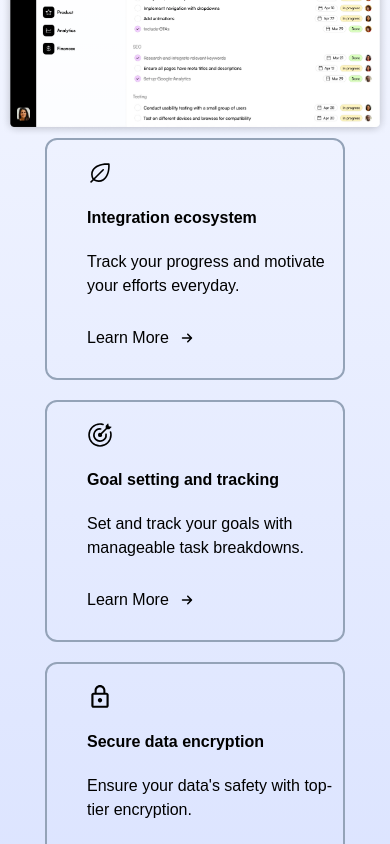
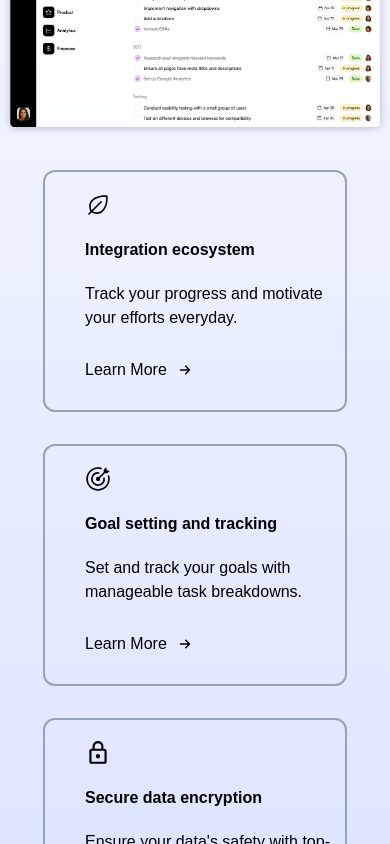
Before and after one commit to YoussefAhmed08/Light-SaaS, a React (Vite) app: page / in a window 390 px wide. Shown: the part 1440-2284 px from the top of the page. Built offline with nearby package versions, Linux system fonts and the light colour scheme; a web font is replaced by a local one.

Commit message:
some spacing between pricing and services

```diff
--- a/src/components/Pricing.jsx
+++ b/src/components/Pricing.jsx
@@ -21,7 +21,7 @@ const Pricing = () => {
           <br /> effortlessly.
         </p>
       </div>
-      <div className="flex flex-col lg:flex-row lg:items-end lg:justify-center gap-6 items-center mt-10 w-screen">
+      <div className="flex flex-col lg:flex-row lg:items-end lg:justify-center gap-8 items-center mt-10 w-screen">
         {pricing.map((item, index) => {
           const isEven = index % 2 === 0;
           const color = isEven ? "white" : "black";
--- a/src/components/Services.jsx
+++ b/src/components/Services.jsx
@@ -47,7 +47,7 @@ const Services = () => {
             <br /> the set of free components for Framer.
           </p>
         </div>
-        <div className="perspective-1000 relative">
+        <div className="perspective-1000 relative mb-8">
           <motion.img
             ref={targetRef}
             src={pyramid}
@@ -77,7 +77,7 @@ const Services = () => {
             className="absolute -left-[3rem] -bottom-36 z-10 hidden md:block"
           />
         </div>
-        <div className="flex items-center justify-center flex-wrap gap-5 sm:flex-col md:flex-row">
+        <div className="flex items-center justify-center flex-wrap gap-8 sm:flex-col md:flex-row">
           <Benefits
             icon={<PiLeaf size={26} />}
             title="Integration ecosystem"
--- a/src/components/design/Benefits.jsx
+++ b/src/components/design/Benefits.jsx
@@ -2,7 +2,7 @@ import { FaArrowRight } from "react-icons/fa6";
 
 const Benefits = ({ icon, title, description }) => {
   return (
-    <div className="flex items-start justify-center flex-col pl-10 gap-5 border-2 border-slate-400 rounded-xl py-5 w-[300px]">
+    <div className="flex items-start justify-center flex-col pl-10 gap-5 border-2 border-slate-400 rounded-xl py-5 w-[19rem]">
       <span>{icon}</span>
       <p className="font-sans font-semibold">{title}</p>
       <p className="font-sans">{description}</p>
```
